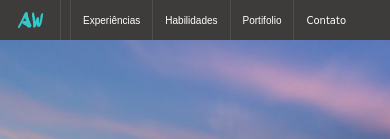
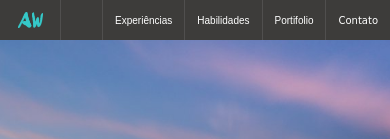
Before and after one commit to AndrehW27/Meu-Portfolio, a plain HTML site: page index.html in a window 390 px wide. Shown: the top 139 px of the page. Drawn offline with Linux system fonts and the light colour scheme; a script that the page names is missing; a web font is replaced by a local one.

Commit message:
nav bar width2

```diff
--- a/styles/responsive.css
+++ b/styles/responsive.css
@@ -36,7 +36,7 @@
         font-size: 14px;
     }
     header .a-contact {
-        padding: 0 50px 0 12px;
+        padding: 0 18px 0 12px;
         margin-right: 6px;
         height: 40px;
     }
```
